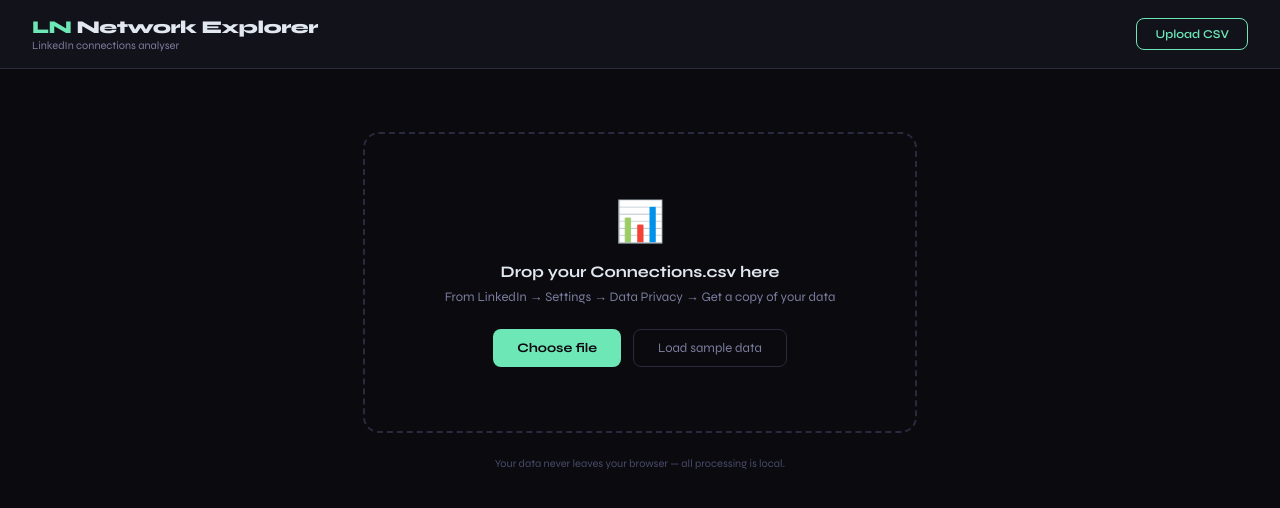
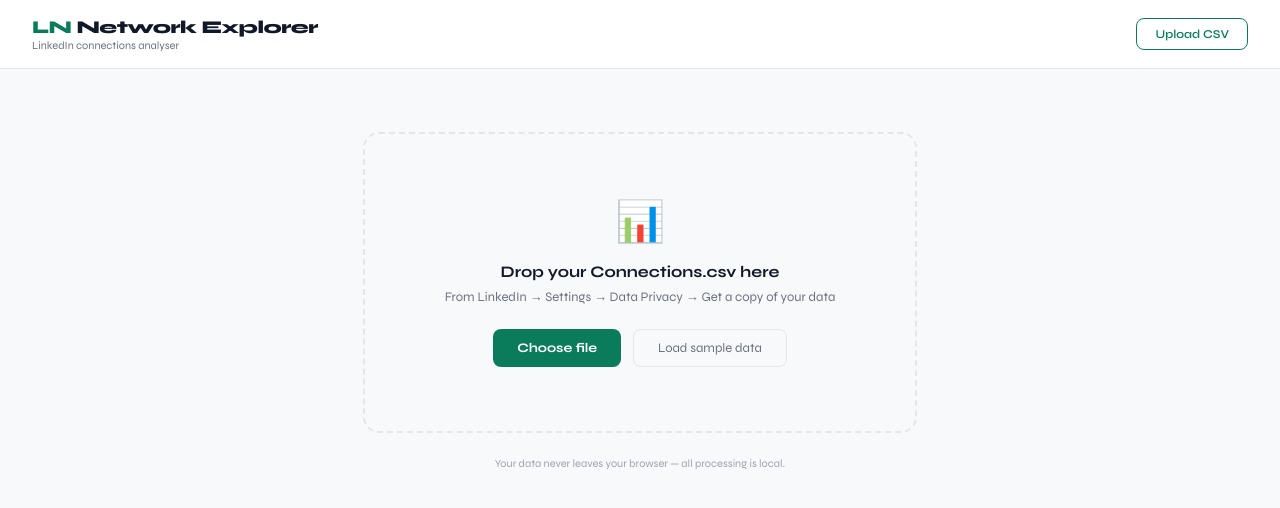
Before and after one commit to siddiqaa/linkedin_network_explorer, a React (Vite) app: page / in a window 1280 px wide. Shown: the top 508 px of the page. Built offline with nearby package versions, Linux system fonts and the light colour scheme.

Commit message:
light theme

```diff
--- a/src/App.jsx
+++ b/src/App.jsx
@@ -6,16 +6,16 @@
 
 // ── Palette & theme ──────────────────────────────────────────────────────────
 const C = {
-  bg: "#0a0a0f",
-  surface: "#12121a",
-  card: "#1a1a26",
-  border: "#2a2a3f",
-  accent: "#6ee7b7",       // mint
-  accent2: "#818cf8",      // indigo
-  accent3: "#f472b6",      // pink
-  muted: "#4a4a6a",
-  text: "#e2e8f0",
-  textDim: "#7c7c9e",
+  bg: "#f8f9fb",
+  surface: "#ffffff",
+  card: "#ffffff",
+  border: "#e2e6ed",
+  accent: "#0a7c5c",       // deep teal
+  accent2: "#4f46e5",      // indigo
+  accent3: "#db2777",      // pink
+  muted: "#9ca3af",
+  text: "#111827",
+  textDim: "#6b7280",
 };
 
 // ── Seniority classifier ────────────────────────────────────────────────────
@@ -779,8 +779,8 @@
               const isNormalized = r["Position_raw"] && r["Position_raw"] !== r["Position"];
               return (
                 <tr key={i} style={{ borderBottom: `1px solid ${C.border}22`, transition: "background 0.1s" }}
-                  onMouseEnter={e => e.currentTarget.style.background = C.card}
-                  onMouseLeave={e => e.currentTarget.style.background = "transparent"}
+                  onMouseEnter={e => e.currentTarget.style.background = '#f1f5f9'}
+                  onMouseLeave={e => e.currentTarget.style.background = 'transparent'}
                 >
                   <td style={{ padding: "9px 12px", whiteSpace: "nowrap" }}>
                     {r["URL"] ? (
@@ -966,7 +966,8 @@
         header: true,
         skipEmptyLines: true,
         complete: (result) => {
-          setData(normalizeData(result.data));
+          const clean = result.data.filter(r => (r["First Name"] || r["Last Name"] || "").trim());
+          setData(normalizeData(clean));
           setLoading(false);
         },
       });
@@ -996,7 +997,7 @@
         ${fontLink}
         * { box-sizing: border-box; margin: 0; padding: 0; }
         ::-webkit-scrollbar { width: 6px; height: 6px; }
-        ::-webkit-scrollbar-track { background: ${C.surface}; }
+        ::-webkit-scrollbar-track { background: ${C.bg}; }
         ::-webkit-scrollbar-thumb { background: ${C.border}; border-radius: 3px; }
         input::placeholder { color: ${C.muted}; }
         button:disabled { opacity: 0.4; cursor: not-allowed; }
@@ -1050,7 +1051,7 @@
               </div>
               <div style={{ display: "flex", gap: 12, justifyContent: "center" }}>
                 <button onClick={e => { e.stopPropagation(); fileRef.current?.click(); }}
-                  style={{ padding: "10px 24px", background: C.accent, border: "none", borderRadius: 8, color: C.bg, fontSize: 13, fontWeight: 700, cursor: "pointer", fontFamily: "inherit" }}>
+                  style={{ padding: "10px 24px", background: C.accent, border: "none", borderRadius: 8, color: '#ffffff', fontSize: 13, fontWeight: 700, cursor: "pointer", fontFamily: "inherit" }}>
                   Choose file
                 </button>
                 <button onClick={e => { e.stopPropagation(); loadSample(); }}
@@ -1079,7 +1080,7 @@
             </div>
 
             {/* Tabs */}
-            <div style={{ display: "flex", gap: 4, marginBottom: 20, background: C.surface, padding: 4, borderRadius: 10, width: "fit-content" }}>
+            <div style={{ display: "flex", gap: 4, marginBottom: 20, background: '#eef2f7', padding: 4, borderRadius: 10, width: "fit-content" }}>
               {TABS.map(t => (
                 <button key={t} onClick={() => setTab(t)}
                   style={{
@@ -1089,7 +1090,7 @@
                     fontSize: 12, fontWeight: tab === t ? 600 : 400,
                     fontFamily: "inherit", textTransform: "capitalize",
                     transition: "all 0.15s",
-                    boxShadow: tab === t ? `0 0 0 1px ${C.border}` : "none",
+                    boxShadow: tab === t ? '0 1px 3px rgba(0,0,0,0.10)' : 'none',
                   }}>
                   {t}
                 </button>
@@ -1267,7 +1268,7 @@
             disabled={!canSearch}
             style={{
               padding: "10px 28px", background: canSearch ? C.accent : C.muted,
-              border: "none", borderRadius: 8, color: C.bg,
+              border: "none", borderRadius: 8, color: '#ffffff',
               fontSize: 13, fontWeight: 700, cursor: canSearch ? "pointer" : "not-allowed",
               fontFamily: "inherit", transition: "background 0.15s", whiteSpace: "nowrap",
             }}
```
